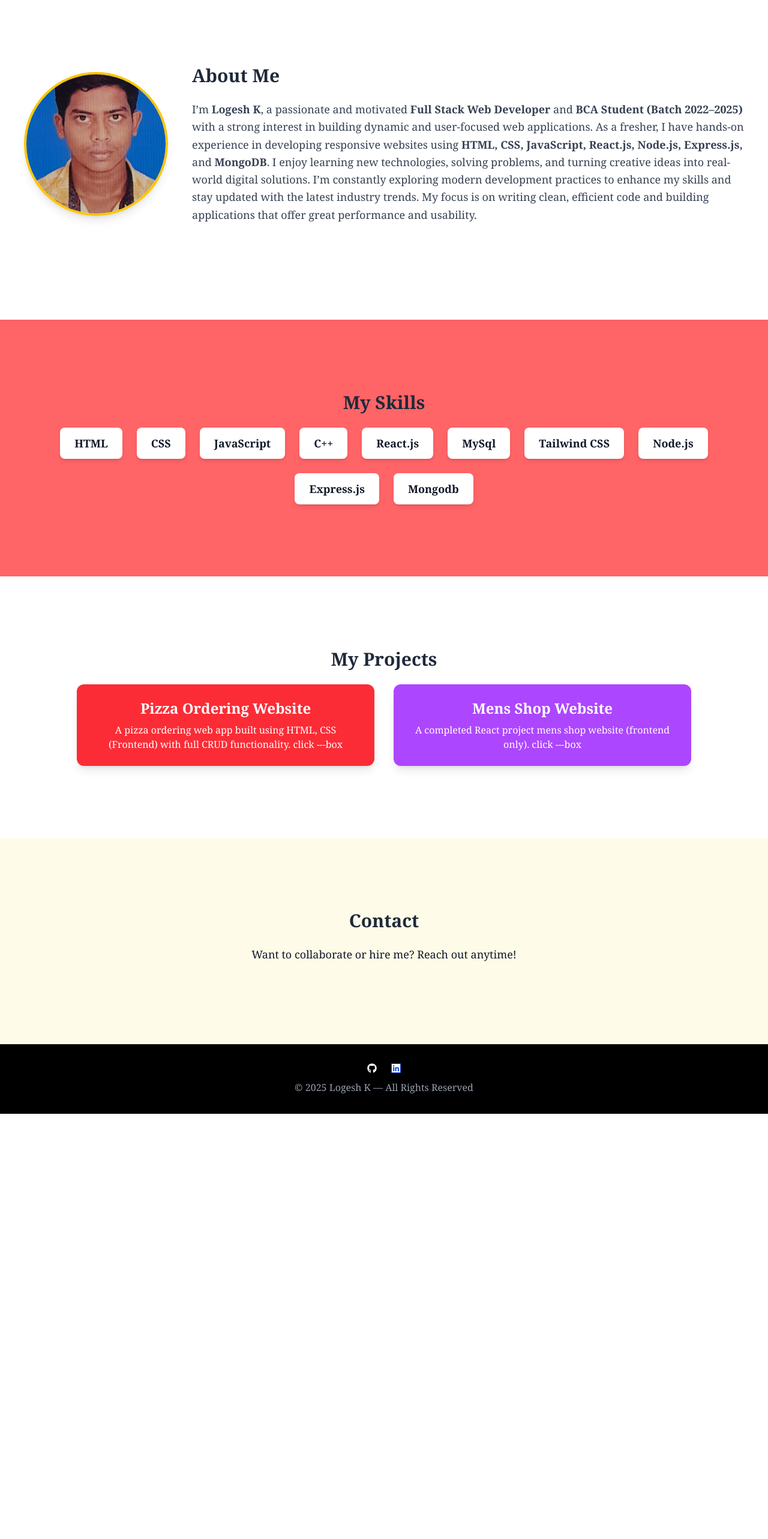
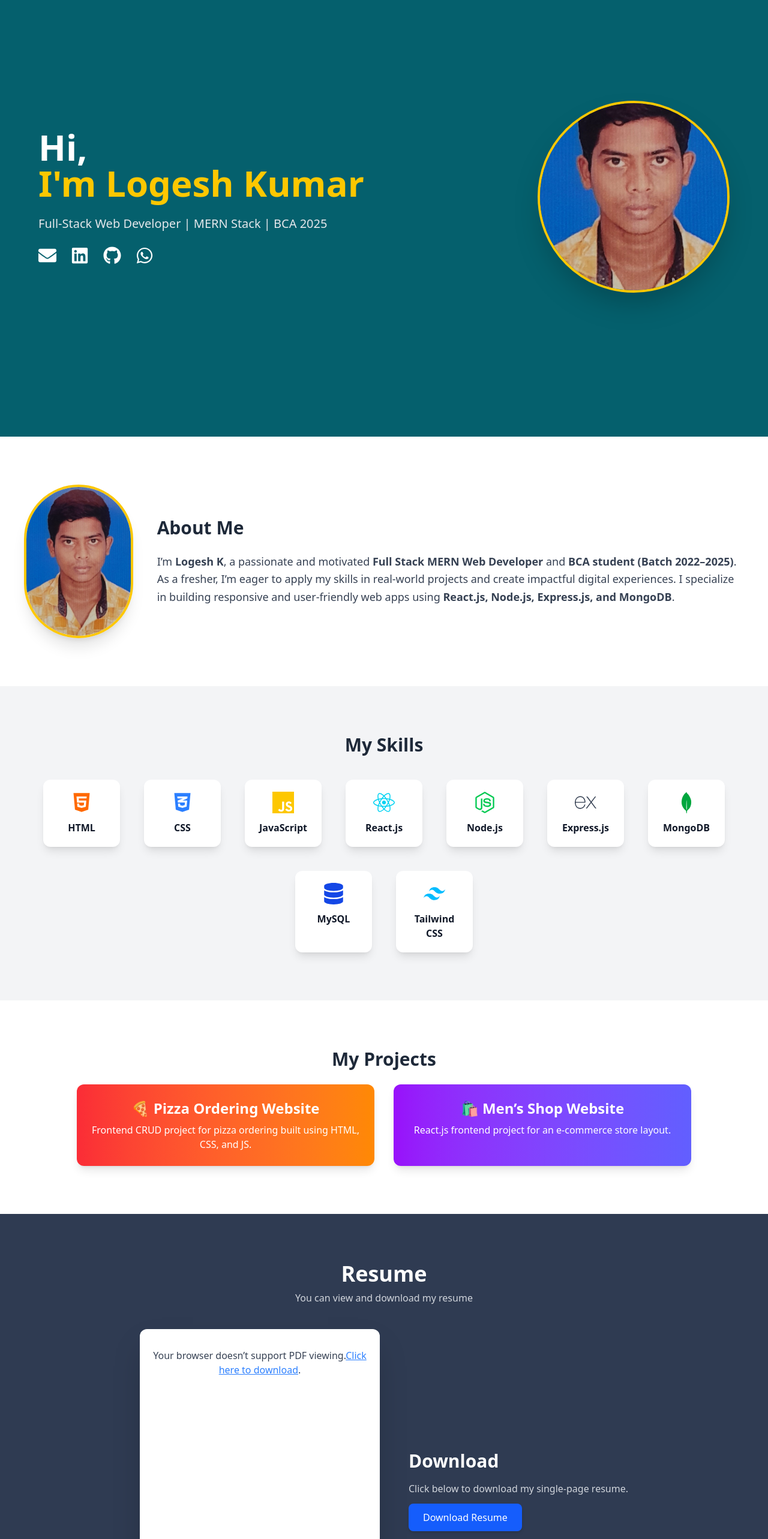
Before and after one commit to Logeshk135/portfolio-react, a React (Vite) app: page / in a window 1280 px wide. Shown: the part 160-2726 px from the top of the page at 60% size. Before the commit the page ends 2017 px from the top, so only its background shows below. Built offline with nearby package versions, Linux system fonts and the light colour scheme.

Commit message:
profile updateed

```diff
--- a/package.json
+++ b/package.json
@@ -10,6 +10,7 @@
     "preview": "vite preview"
   },
   "dependencies": {
+    "@fortawesome/fontawesome-free": "^7.1.0",
     "@tailwindcss/vite": "^4.1.14",
     "framer-motion": "^12.23.22",
     "react": "^19.1.1",
--- a/src/App.jsx
+++ b/src/App.jsx
@@ -1,31 +1,45 @@
-import React from "react";
-import { FaGithub, FaLinkedin } from "react-icons/fa";
+import React, { useState } from "react";
+import "@fortawesome/fontawesome-free/css/all.min.css";
+import {  FaGithub, FaLinkedin, FaEnvelope, FaWhatsapp, FaHtml5, FaCss3Alt, FaReact, FaNodeJs, FaDatabase,} from "react-icons/fa";
+import { SiMongodb, SiJavascript, SiTailwindcss, SiExpress,} from "react-icons/si";
 import { HiMenu, HiX } from "react-icons/hi";
-import { useState } from "react";
 import profile from "./assets/Profile.jpg";
-
+import resume from "./assets/resume.pdf";
 
 const App = () => {
   const [menuOpen, setMenuOpen] = useState(false);
+
+  const skills = [
+    { name: "HTML", icon: <FaHtml5 className="text-orange-500 text-4xl" /> },
+    { name: "CSS", icon: <FaCss3Alt className="text-blue-500 text-4xl" /> },
+    { name: "JavaScript", icon: <SiJavascript className="text-yellow-400 text-4xl" /> },
+    { name: "React.js", icon: <FaReact className="text-cyan-400 text-4xl" /> },
+    { name: "Node.js", icon: <FaNodeJs className="text-green-500 text-4xl" /> },
+    { name: "Express.js", icon: <SiExpress className="text-gray-700 text-4xl" /> },
+    { name: "MongoDB", icon: <SiMongodb className="text-green-600 text-4xl" /> },
+    { name: "MySQL", icon: <FaDatabase className="text-blue-700 text-4xl" /> },
+    { name: "Tailwind CSS", icon: <SiTailwindcss className="text-sky-400 text-4xl" /> },
+  ];
+
   return (
-    <div className="bg-gray-100 text-gray-900 font-serif scroll-smooth">
-      {/* Header Section */}
-      <header className="bg-black text-white py-4 px-5 flex justify-between items-center sticky top-0 z-50 shadow-md">
-        {/* Left Side - Name & Title */}
-        <div className="text-start">
-          <h1 className="text-2xl md:text-3xl font-bold text-yellow-500">Logesh K</h1>
-          <p className="text-xl md:text-2xl mt-2">Frontend Web Developer</p>
+    <div className="bg-black-to-br from-yellow-50 to-orange-100 text-gray-900 font-sans scroll-smooth">
+      {/* Header */}
+      <header className="bg-black text-white py-4 px-6 flex justify-between items-center sticky top-0 z-50 shadow-lg">
+        <div>
+          <h1 className="text-3xl font-bold text-yellow-400">Logesh K</h1>
+          <p className="text-sm text-gray-300">MERN Full Stack Developer</p>
         </div>
 
-        {/* Desktop Menu */}
         <ul className="hidden md:flex space-x-6 text-lg">
+          <li><a href="#home" className="hover:text-yellow-400 transition">Home</a></li>
           <li><a href="#about" className="hover:text-yellow-400 transition">About</a></li>
           <li><a href="#skills" className="hover:text-yellow-400 transition">Skills</a></li>
           <li><a href="#projects" className="hover:text-yellow-400 transition">Projects</a></li>
+          <li><a href="#resume" className="hover:text-yellow-400 transition">Resume</a></li>
           <li><a href="#contact" className="hover:text-yellow-400 transition">Contact</a></li>
         </ul>
 
-        {/* Mobile Hamburger Icon at the end */}
+        {/* Mobile Menu */}
         <div className="md:hidden">
           <button onClick={() => setMenuOpen(!menuOpen)}>
             {menuOpen ? <HiX size={30} /> : <HiMenu size={30} />}
@@ -33,117 +47,257 @@ const App = () => {
         </div>
       </header>
 
-      {/* Mobile Menu */}
+      {/* Mobile Dropdown */}
       {menuOpen && (
-        <ul className="flex flex-col mt-4 space-y-2 md:hidden bg-gray-300 p-4 rounded-lg sticky top-0 z-50 shadow-md ">
-          <li><a href="#about" className="hover:text-yellow-400 transition">About</a></li>
-          <li><a href="#skills" className="hover:text-yellow-400 transition">Skills</a></li>
-          <li><a href="#projects" className="hover:text-yellow-400 transition">Projects</a></li>
-          <li><a href="#contact" className="hover:text-yellow-400 transition">Contact</a></li>
+        <ul className="flex flex-col bg-gray-500 text-white p-4 space-y-1 md:hidden text-start">
+          {["home", "about", "skills", "projects", "resume", "contact"].map((item) => (
+            <li key={item}>
+              <a href={`#${item}`} onClick={() => setMenuOpen(false)}>
+                {item.charAt(0).toUpperCase() + item.slice(1)}
+              </a>
+            </li>
+          ))}
         </ul>
       )}
 
+      {/* ✅ Home Section */}
+    {/* Left Side */}
+    <section
+    id="home"
+    className="bg-[#05606d] text-white min-h-screen flex flex-col md:flex-row items-center justify-center px-8 md:px-16"
+  >
+    {/* Left Section */}
+    <div className="flex-1 text-center md:text-left space-y-6">
+      <h1 className="text-5xl md:text-6xl font-bold">
+        Hi, <br />
+        <span className="text-yellow-400">I'm Logesh Kumar</span>
+      </h1>
+      <p className="text-lg md:text-xl text-gray-200 font-light">
+        Full-Stack Web Developer | MERN Stack | BCA 2025
+      </p>
 
+      {/* Social Icons */}
+      <div className="flex justify-center md:justify-start gap-6 text-3xl mt-6">
+        <a
+          href="mailto:logeshdeveloper@gmail.com"
+          className="hover:text-yellow-400 transition duration-300 hover:scale-125"
+        >
+          <FaEnvelope />
+        </a>
 
+        <a
+          href="https://www.linkedin.com/in/logeshkumar"
+          target="_blank"
+          rel="noopener noreferrer"
+          className="hover:text-blue-400 transition duration-300 hover:scale-125"
+        >
+          <FaLinkedin />
+        </a>
 
-      {/* About Section */}
-      <section id="about" className="py-40 px-10 bg-white text-center md:text-start flex flex-col md:flex-row items-center gap-10">
-        {/* Profile Image */}
-        <div className="flex-shrink-0">
+        <a
+          href="https://github.com/logeshk135"
+          target="_blank"
+          rel="noopener noreferrer"
+          className="hover:text-gray-300 transition duration-300 hover:scale-125"
+        >
+          <FaGithub />
+        </a>
+
+        <a
+          href="https://wa.me/919876543210"
+          target="_blank"
+          rel="noopener noreferrer"
+          className="hover:text-green-400 transition duration-300 hover:scale-125"
+        >
+          <FaWhatsapp />
+        </a>
+      </div>
+    </div>
+
+        {/* Right */}
+        <div className="flex-1 flex justify-center md:justify-end mt-10 md:mt-0">
           <img
             src={profile}
             alt="Logesh K"
-            className="w-48 h-48 md:w-60 md:h-60 rounded-full shadow-lg border-4 border-yellow-400 object-cover"
+            className="w-60 h-60 md:w-80 md:h-80 rounded-full object-cover border-4 border-yellow-400 shadow-2xl"
           />
         </div>
+      </section>
 
-        {/* About Text */}
+      {/* ✅ About Section */}
+      <section id="about" className="py-20 px-10 bg-white text-center md:text-left flex flex-col md:flex-row items-center gap-10">
+        <img
+          src={profile}
+          alt="Profile"
+          className="w-52 h-52 md:w-64 md:h-64 rounded-full shadow-xl border-4 border-yellow-400 object-cover"
+        />
         <div>
           <h2 className="text-3xl font-bold mb-6 text-gray-800">About Me</h2>
           <p className="text-lg leading-relaxed text-gray-700">
-            I’m <b>Logesh K</b>, a passionate and motivated <b>Full Stack Web Developer</b> and <b>BCA Student (Batch 2022–2025)</b> with a strong interest in building dynamic and user-focused web applications.
-            As a fresher, I have hands-on experience in developing responsive websites using <b>HTML, CSS, JavaScript, React.js, Node.js, Express.js,</b> and <b>MongoDB</b>. I enjoy learning new technologies,
-             solving problems, and turning creative ideas into real-world digital solutions.
-            I’m constantly exploring modern development practices to enhance my skills and stay updated with the latest industry trends. My focus is on writing clean, efficient code and building applications that offer great performance and usability.
+            I’m <b>Logesh K</b>, a passionate and motivated <b>Full Stack MERN Web Developer</b> and <b>BCA student (Batch 2022–2025)</b>.
+            As a fresher, I’m eager to apply my skills in real-world projects and create impactful digital experiences.
+            I specialize in building responsive and user-friendly web apps using <b>React.js, Node.js, Express.js, and MongoDB</b>.
           </p>
         </div>
       </section>
 
-      <section id="skills" className="py-30 px-10 bg-red-400 text-center">
-        <h2 className="text-3xl font-bold mb-6 text-gray-800">My Skills</h2>
-        <div className="flex flex-wrap justify-center gap-6">
-          {["HTML", "CSS", "JavaScript", "C++", "React.js", "MySql", "Tailwind CSS","Node.js","Express.js", "Mongodb"].map(
-            (skill) => (
+      {/* ✅ Skills Section */}
+      <section id="skills" className="py-20 px-10 bg-gray-100 text-center">
+        <h2 className="text-3xl font-bold mb-10 text-gray-800">My Skills</h2>
+        <div className="flex flex-wrap justify-center gap-10">
+          {skills.map((skill, index) => (
             <div
-                key={skill}
-                className="bg-white shadow-md px-6 py-3 rounded-lg text-lg font-semibold hover:bg-yellow-100 transition"
+              key={index}
+              className="flex flex-col items-center bg-white shadow-lg rounded-xl px-6 py-5 w-32 hover:scale-105 transition"
             >
-                {skill}
+              {skill.icon}
+              <p className="mt-3 font-semibold">{skill.name}</p>
             </div>
-            )
-          )}
+          ))}
         </div>
       </section>
 
-      <section id="projects" className="py-30 px-10 bg-white text-center">
+      {/* ✅ Projects Section */}
+      <section id="projects" className="py-20 px-10 bg-white text-center">
         <h2 className="text-3xl font-bold mb-6 text-gray-800">My Projects</h2>
         <div className="grid md:grid-cols-2 gap-8 max-w-5xl mx-auto">
-
           <a
             href="https://logeshk135.github.io/pizza-webisite-forntend/"
             target="_blank"
             rel="noopener noreferrer"
-            className="block bg-red-500 text-white rounded-xl shadow-lg p-6 hover:scale-105 transition"
+            className="block bg-gradient-to-r from-red-500 to-orange-400 text-white rounded-xl shadow-lg p-6 hover:scale-105 transition"
           >
-            <h3 className="text-2xl font-bold mb-2">Pizza Ordering Website</h3>
-            <p>
-              A pizza ordering web app built using HTML, CSS (Frontend) with full
-              CRUD functionality. click ---box
-            </p>
+            <h3 className="text-2xl font-bold mb-2">🍕 Pizza Ordering Website</h3>
+            <p>Frontend CRUD project for pizza ordering built using HTML, CSS, and JS.</p>
           </a>
 
           <a
             href="https://mens-shop-react-7qgw.vercel.app/"
             target="_blank"
             rel="noopener noreferrer"
-            className="block bg-purple-500 text-white rounded-xl shadow-lg p-6 hover:scale-105 transition"
+            className="block bg-gradient-to-r from-purple-600 to-indigo-500 text-white rounded-xl shadow-lg p-6 hover:scale-105 transition"
           >
-            <h3 className="text-2xl font-bold mb-2">Mens Shop Website</h3>
-            <p>
-              A completed React project mens shop website (frontend only). click ---box
-            </p>
+            <h3 className="text-2xl font-bold mb-2">🛍️ Men’s Shop Website</h3>
+            <p>React.js frontend project for an e-commerce store layout.</p>
           </a>
         </div>
       </section>
 
+      {/* ✅ Resume Section */}
+<section
+  id="resume"
+  className="min-h-screen bg-[#2f3b52] flex flex-col items-center justify-center px-6 py-20"
+>
+  <div className="text-center mb-10">
+    <h2 className="text-4xl font-bold text-white mb-2">Resume</h2>
+    <p className="text-gray-300">You can view and download my resume</p>
+  </div>
 
-      {/* Contact Section */}
-      <section id="contact" className="py-30 px-10 bg-yellow-50 text-center">
-        <h2 className="text-3xl font-bold mb-6 text-gray-800">Contact</h2>
-        <p className="text-lg mb-4">
-          Want to collaborate or hire me? Reach out anytime!
+  <div className="flex flex-col md:flex-row items-center justify-center gap-12">
+    {/* Left - Resume Image or PDF Preview */}
+    <div className="bg-white p-4 rounded-xl shadow-2xl w-[320px] md:w-[400px]">
+      <object
+        data={resume}
+        type="application/pdf"
+        width="100%"
+        height="480px"
+        className="rounded-lg"
+      >
+        <p className="text-gray-700 text-center mt-4">
+          Your browser doesn’t support PDF viewing.
+          <a href={resume} download="LogeshK_Resume.pdf" className="text-blue-500 underline">
+            Click here to download
+          </a>.
         </p>
+      </object>
+    </div>
+
+    {/* Right - Download Info */}
+    <div className="text-center md:text-left">
+      <h3 className="text-3xl font-semibold text-white mb-4">Download</h3>
+      <p className="text-gray-300 mb-6">
+        Click below to download my single-page resume.
+      </p>
+      <a
+        href={resume}
+        download="LogeshK_Resume.pdf"
+        className="bg-blue-600 hover:bg-blue-700 text-white px-6 py-3 rounded-lg font-medium shadow-md transition"
+      >
+        Download Resume
+      </a>
+    </div>
+  </div>
 </section>
 
-      {/* Footer */}
-      <footer className="bg-black text-white py-8 text-center">
-        <div className="space-x-6  flex justify-center items-center flex-row">
+     {/* ✅ Contact Section */}
+<section
+  id="contact"
+  className="min-h-screen bg-[#1E293B] flex flex-col items-center justify-center px-6 py-20"
+>
+  <h2 className="text-4xl font-bold text-white mb-2 border-b-4 border-gray-400 pb-2">
+    Contact
+  </h2>
+
+  <div className="mt-8 text-gray-300 space-y-3">
+    <p>
+      📧 <span className="font-semibold text-white">Email:</span>{" "}
+      <a
+        href="mailto:logeshk135@gmail.com"
+        className="text-blue-400 hover:underline"
+      >
+        logeshk135@gmail.com
+      </a>
+    </p>
+    <p>
+      📞 <span className="font-semibold text-white">Phone:</span>{" "}
+      <a href="tel:+918825696584" className="text-blue-400 hover:underline">
+        +91 8825696584
+      </a>
+    </p>
+  </div>
+
+  {/* Social Icons */}
+  <div className="flex justify-center md:justify-start gap-6 text-3xl mt-6">
+        <a
+          href="mailto:logeshdeveloper@gmail.com"
+          className="hover:text-yellow-400 transition duration-300 hover:scale-125"
+        >
+          <FaEnvelope />
+        </a>
+
+        <a
+          href="https://www.linkedin.com/in/logeshkumar"
+          target="_blank"
+          rel="noopener noreferrer"
+          className="hover:text-blue-400 transition duration-300 hover:scale-125"
+        >
+          <FaLinkedin />
+        </a>
+
         <a
           href="https://github.com/logeshk135"
           target="_blank"
-            className="text-white-400 hover:underline"
+          rel="noopener noreferrer"
+          className="hover:text-gray-300 transition duration-300 hover:scale-125"
         >
           <FaGithub />
         </a>
+
         <a
-            href="https://linkedin.com"
+          href="https://wa.me/919876543210"
           target="_blank"
-            className="bg-blue-700 text-white-400 hover:underline"
+          rel="noopener noreferrer"
+          className="hover:text-green-400 transition duration-300 hover:scale-125"
         >
-            <FaLinkedin />
+          <FaWhatsapp />
         </a>
       </div>
-        <p className="mt-3 text-gray-400">© 2025 Logesh K — All Rights Reserved</p>
+
+</section>
+
+      {/* ✅ Footer */}
+      <footer className="bg-black text-white py-6 text-center">
+        <p className="text-sm text-gray-400">© 2025 Logesh K — All Rights Reserved</p>
       </footer>
     </div>
   );
```
Also changed, not shown: 2 other files (tests, documents, lock files or other folders). Lines whose indentation alone changed are shown as unchanged.
